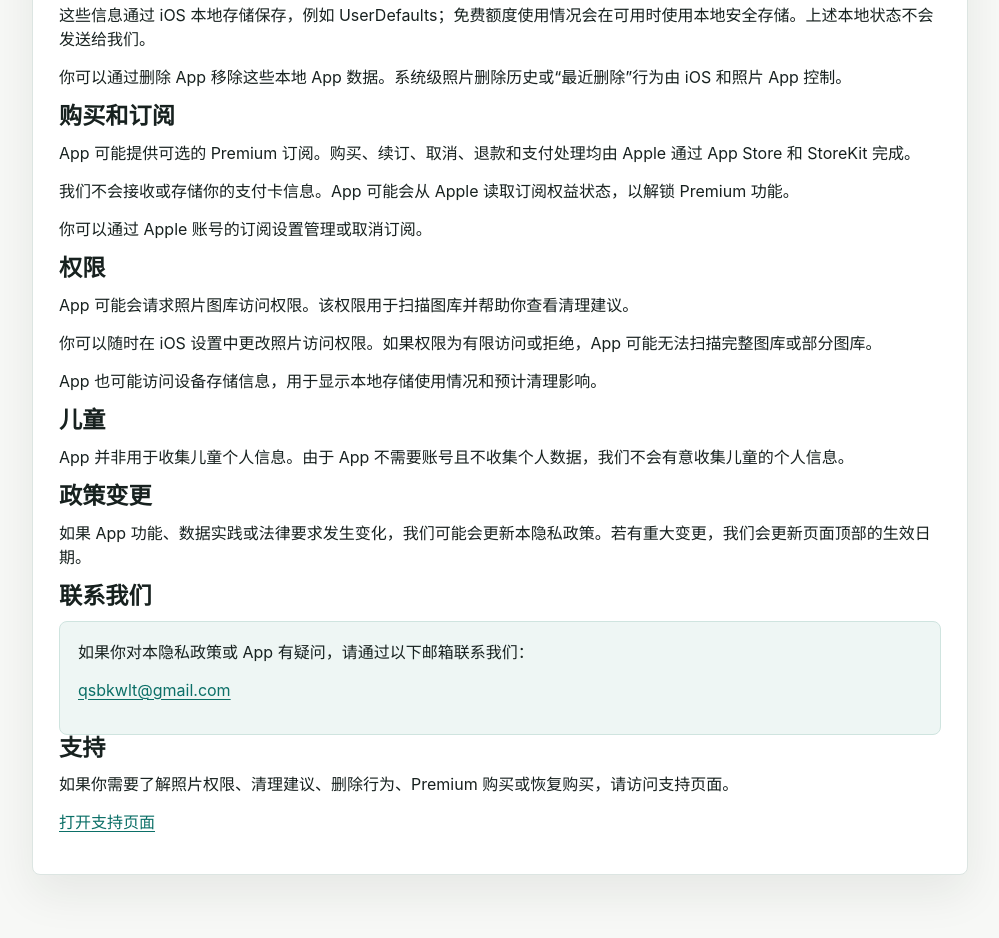
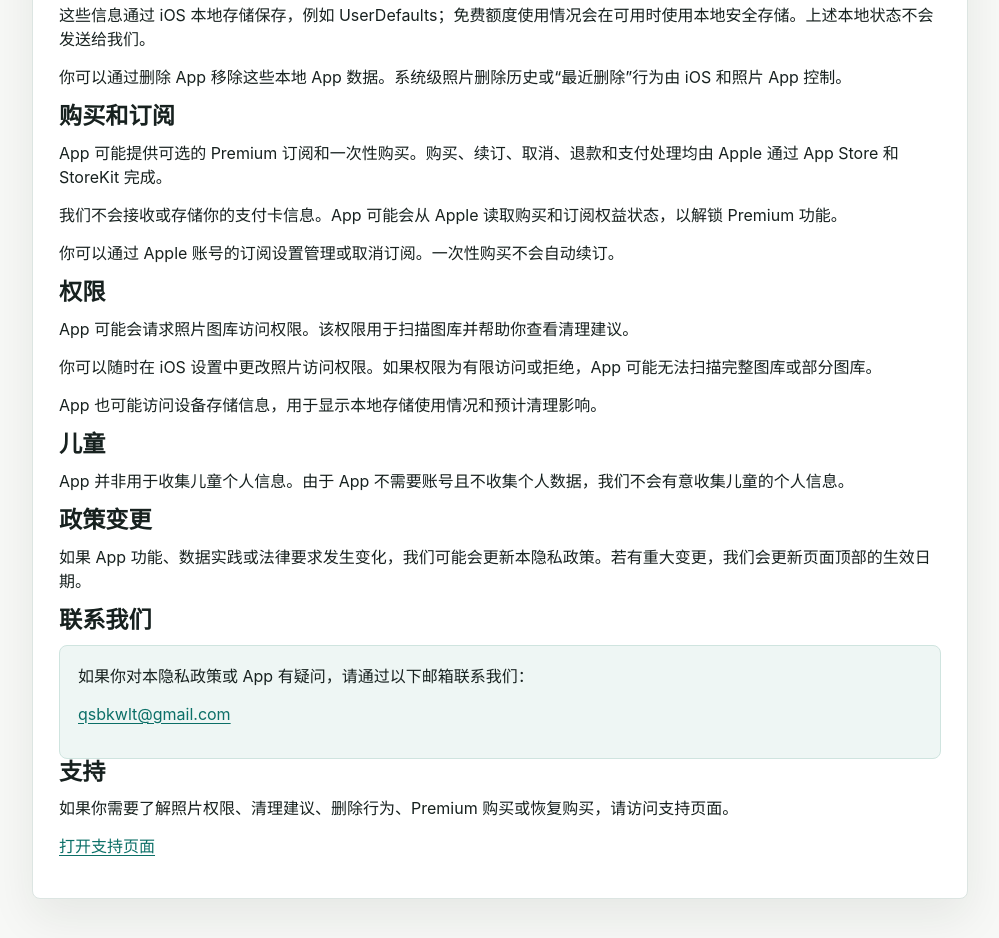
Before and after one commit to qsbkwlt-sketch/photo-cleaner-site, a plain HTML site: page zh/privacy/index.html in a window 1280 px wide. Shown: the part 1500-2438 px from the top of the page, without its empty margins (140-1139 px from the left). Drawn offline with Linux system fonts and the light colour scheme.

Commit message:
Add files via upload

```diff
--- a/zh/privacy/index.html
+++ b/zh/privacy/index.html
@@ -82,9 +82,9 @@
           <p>你可以通过删除 App 移除这些本地 App 数据。系统级照片删除历史或“最近删除”行为由 iOS 和照片 App 控制。</p>
 
           <h2>购买和订阅</h2>
-          <p>App 可能提供可选的 Premium 订阅。购买、续订、取消、退款和支付处理均由 Apple 通过 App Store 和 StoreKit 完成。</p>
-          <p>我们不会接收或存储你的支付卡信息。App 可能会从 Apple 读取订阅权益状态，以解锁 Premium 功能。</p>
-          <p>你可以通过 Apple 账号的订阅设置管理或取消订阅。</p>
+          <p>App 可能提供可选的 Premium 订阅和一次性购买。购买、续订、取消、退款和支付处理均由 Apple 通过 App Store 和 StoreKit 完成。</p>
+          <p>我们不会接收或存储你的支付卡信息。App 可能会从 Apple 读取购买和订阅权益状态，以解锁 Premium 功能。</p>
+          <p>你可以通过 Apple 账号的订阅设置管理或取消订阅。一次性购买不会自动续订。</p>
 
           <h2>权限</h2>
           <p>App 可能会请求照片图库访问权限。该权限用于扫描图库并帮助你查看清理建议。</p>
```
Also changed, not shown: privacy/index.html (+3 -3 lines), support/index.html (+1 -0 lines), zh/support/index.html (+1 -0 lines).
